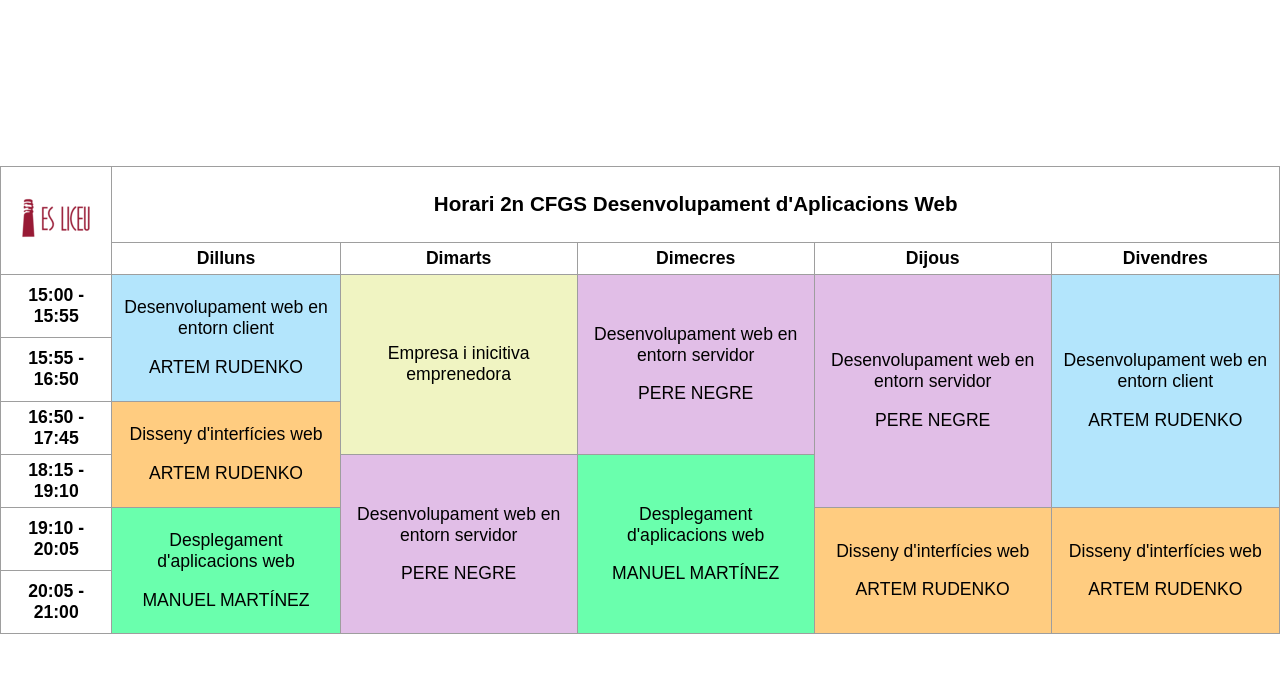
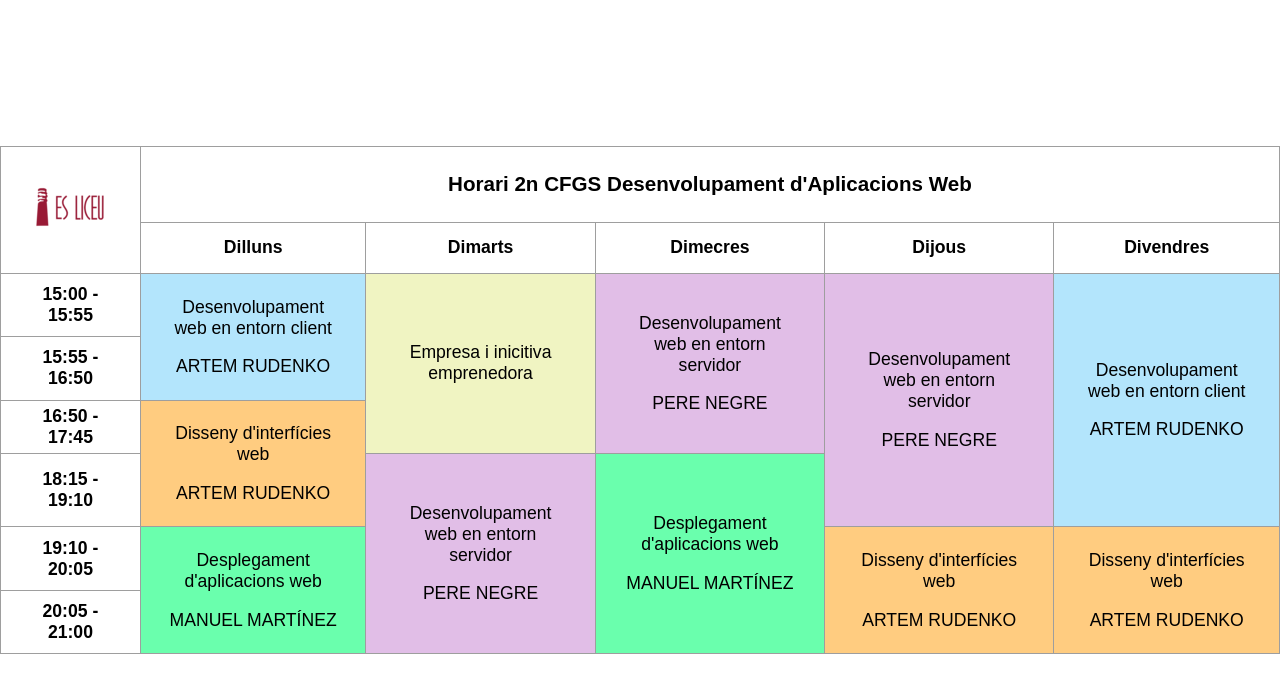
Before and after one commit to mLorente13/Horari_DIW, a website built with Vite: page index.html in a window 1280 px wide. Built offline with nearby package versions, Linux system fonts and the light colour scheme.

Commit message:
Add styles to table

```diff
--- a/index.html
+++ b/index.html
@@ -25,11 +25,11 @@
                     </th>
                 </tr>
                 <tr>
-                    <th class="cell">Dilluns</th>
-                    <th class="cell">Dimarts</th>
-                    <th class="cell">Dimecres</th>
-                    <th class="cell">Dijous</th>
-                    <th class="cell">Divendres</th>
+                    <th class="cell day">Dilluns</th>
+                    <th class="cell day">Dimarts</th>
+                    <th class="cell day">Dimecres</th>
+                    <th class="cell day">Dijous</th>
+                    <th class="cell day">Divendres</th>
                 </tr>
             </thead>
             <tbody>
--- a/styles.css
+++ b/styles.css
@@ -17,12 +17,14 @@ table {
     border: 1px solid rgb(158, 158, 158);
     margin: 0;
     text-align: center;
-    padding: 5px 10px;
+    padding: 5px 1.7rem;
     font-size: 1.1rem;
 }
 
-.hour {
+.hour,
+.day {
     font-weight: bold;
+    height: 40px;
 }
 
 .dwec {
```
